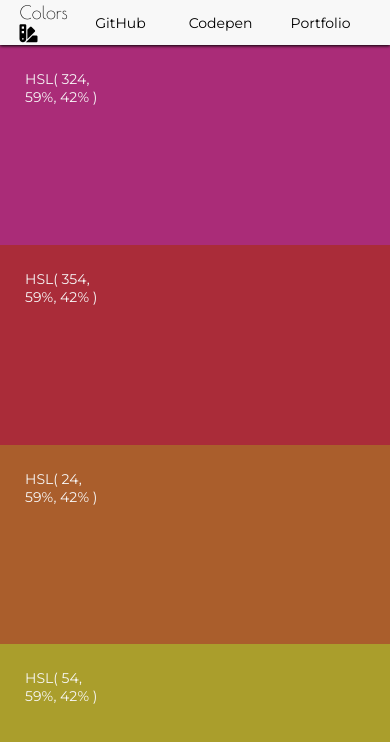
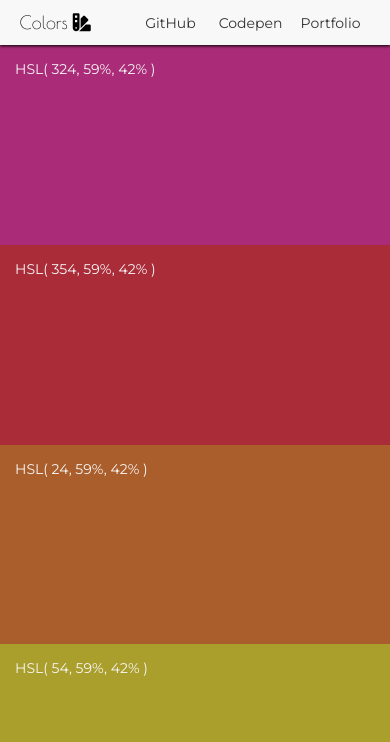
Before and after one commit to evanmags/Colors-2, a React (Create React App) app: page / in a window 390 px wide. Shown: the top 742 px of the page. Built offline with nearby package versions, Linux system fonts and the light colour scheme.

Commit message:
BEM and mobile styling

```diff
--- a/src/App.css
+++ b/src/App.css
@@ -1,24 +1,30 @@
-@import url('https://fonts.googleapis.com/css?family=Montserrat:300,400|Poiret+One');
+@import url("https://fonts.googleapis.com/css?family=Montserrat:300,400|Poiret+One");
 
-*{
+/* general styles */
+
+* {
   margin: 0;
   padding: 0;
   box-sizing: border-box;
 }
 
-body{
-  font-family: 'Montserrat', sans-serif;
+body {
+  font-family: "Montserrat", sans-serif;
   font-size: 14px;
   overflow: hidden;
 }
 
-#root, .App, .color_block{
+#root,
+.App,
+.colorBlock {
   overflow: hidden;
 }
 
-.navbar{
+/* Navbar styles */
+
+.navbar {
   position: fixed;
-  z-index: 1000000;
+  z-index: 100;
   width: 100vw;
   height: 45px;
   padding: 0 5vw;
@@ -29,33 +35,41 @@ body{
   box-shadow: 0 1px 3px;
 }
 
-.nav_brand{
-  font-family: 'Poiret One', cursive;
+.navbar_brand {
+  font-family: "Poiret One", cursive;
   font-size: 18px;
 }
 
-.btn_group{
+.brand_icon {
+  margin-left: 5px;
+}
+
+.navbar_buttons {
   display: flex;
   align-self: stretch;
 }
 
-.nav_btn{
-  width: 100px;
-  transition: all .3s;
+.navbar_btn {
+  width: 80px;
+  transition: all 0.2s;
+  color: #333;
+  text-decoration: none;
   display: flex;
   justify-content: center;
   align-items: center;
 }
 
-.nav_btn:hover{
+.navbar_btn:active {
   background: #3338;
   color: #eee;
 }
 
-.modal{
+/* modal styles */
+
+.modal {
   opacity: 1;
   position: absolute;
-  z-index: 1000000;
+  z-index: 100;
   margin: auto;
   min-height: 200px;
   min-width: 400px;
@@ -73,19 +87,21 @@ body{
   transition: all 2s;
 }
 
-.modal h2{
+.modal h2 {
   display: flex;
   justify-content: space-around;
   align-content: center;
   font-weight: 300;
 }
 
-.modal i{
+.modal i {
   font-size: 2rem;
   margin-right: 20px;
 }
 
-.cb_container{
+/* main container styles */
+
+.container {
   height: 100vh;
   width: 100vw;
   padding-top: 45px;
@@ -95,24 +111,29 @@ body{
   overflow: hidden;
 }
 
-.color_block{
+/* styling for the colorblocks */
+/* organized 'top-down' */
+
+.colorBlock {
   flex: 1 1 30%;
-  transition: all .3s , color 0s;
+  transition: all 0.3s, color 0s;
   display: flex;
   flex-direction: row;
   align-items: flex-start;
   justify-content: flex-start;
 }
 
-.color_block:hover{
+.colorBlock:hover {
   flex: 1 1 40%;
-  z-index: 100;
+  z-index: 10;
   box-shadow: 0 5px 20px #333;
 }
 
-.cb_head{
-  margin: 20px;
-  flex: 0 1 25%;
+/* block header */
+
+.colorBlock_head {
+  margin: 10px;
+  flex: 0 1 40%;
   align-self: flex-start;
   opacity: 1;
   display: flex;
@@ -120,30 +141,33 @@ body{
   align-items: flex-start;
   justify-content: space-around;
   z-index: 5;
-  transition: all .3s, color 0s;
+  transition: all 0.3s, color 0s;
 }
 
-.color_title{
+.head_title {
   margin: 5px;
   text-transform: uppercase;
   opacity: 0;
   transform-origin: left;
   transform: translateX(-20px) scaleX(0);
-  transition: transform .3s ease, opacity .3s linear, font-size .3s ease, color 0s;
+  transition: transform 0.3s ease, opacity 0.3s linear, font-size 0.3s ease,
+  color 0s;
 }
 
-.color_title:first-of-type{
+.head_title:first-of-type {
   transform: translateX(0px) scaleX(1);
   opacity: 1;
 }
 
-.color_block:hover .color_title{
+.colorBlock:hover .head_title {
   font-size: 12px;
   transform: translateX(0px) scaleX(1);
   opacity: 1;
 }
 
-.controls{
+/* control panel */
+
+.controls {
   max-width: 350px;
   flex: 0 1 30%;
   padding: 10px;
@@ -157,39 +181,39 @@ body{
   transform: translateX(300px);
   opacity: 0;
   z-index: 5;
-  transition: transform .3s ease, opacity .3s linear, color 0s;
+  transition: transform 0.3s ease, opacity 0.3s linear, color 0s;
 }
 
-.color_block:hover .controls{
+.colorBlock:hover .controls {
   opacity: 1;
   transform: translateX(0px);
 }
 
-#sliders{
-  display: flex;
-  flex-direction: column;
-  justify-content: space-around;
+.sliders_container {
+  display: none;
 }
 
-.slider{
+/* slider styling does not follow BEM practices */
+
+.slider {
   padding: 10px 15px 10px 5px;
   flex: 1 1 100%;
   display: flex;
   justify-content: space-between;
   flex-wrap: wrap;
-  transition: all .3s, color 0s;
+  transition: all 0.3s, color 0s;
 }
 
-.slider input[type=range]{
+.slider input[type="range"] {
   -webkit-appearance: none;
   background: transparent;
 }
 
-.slider input[type=range]:focus{
+.slider input[type="range"]:focus {
   outline: none;
 }
 
-.slider input[type=range]::-webkit-slider-thumb {
+.slider input[type="range"]::-webkit-slider-thumb {
   -webkit-appearance: none;
   border: 1px solid #000000;
   height: 20px;
@@ -200,7 +224,7 @@ body{
   margin-top: -8px;
 }
 
-.slider input[type=range]::-webkit-slider-runnable-track {
+.slider input[type="range"]::-webkit-slider-runnable-track {
   max-width: 150px;
   height: 5px;
   cursor: pointer;
@@ -208,8 +232,7 @@ body{
   border: 1px solid #010101;
 }
 
-.btn_row{
-  margin-left: 10px;
+.row {
   display: flex;
   flex-direction: column;
   align-items: stretch;
@@ -217,7 +240,7 @@ body{
   flex-wrap: wrap;
 }
 
-.btn {
+.colorBlock_btn {
   display: inline-block;
   text-align: center;
   border: 1px solid;
@@ -227,7 +250,7 @@ body{
   cursor: pointer;
 }
 
-.gradient_container{
+.gradientContainer {
   flex: 0 0 0%;
   height: 100%;
   align-self: stretch;
@@ -235,110 +258,113 @@ body{
   opacity: 0;
   flex-direction: column;
   align-items: stretch;
-  transition: all .5s ease, color 0s;
+  transition: all 0.5s ease, color 0s;
 }
 
-.gradient_container.open{
+.gradientContainer--open {
   opacity: 1;
   flex: 1 1 100%;
 }
 
-.gradient_container.open ~ .cb_head, .color_block:hover  .gradient_container.open + .cb_head .color_title, .gradient_container.open ~ .cb_head:hover{
+.gradientContainer--open ~ .colorBlock_head,
+.colorBlock:hover .gradientContainer--open + .colorBlock_head .head_title,
+.gradientContainer--open ~ .colorBlock_head:hover {
   opacity: 0;
   flex: 0 0 0%;
-  margin:0;
-  font-size: 0px !important;
+  margin: 0;
+  font-size: 0px;
 }
-.axial_gradient, .chroma_gradient, .tint_gradient{
+
+.gradient {
   flex: 1 1 30%;
   display: flex;
   flex-direction: row;
-  transition: all .3s, color 0s;
+  transition: all 0.3s, color 0s;
 }
 
-.gradient_container.open .axial_gradient:hover, .gradient_container.open .chroma_gradient:hover, .gradient_container.open .tint_gradient:hover{
+.gradientContainer--open .gradient:hover{
   flex: 1 1 50%;
 }
 
-.gradient_block{
+.gradient_block {
   flex: 0 0 0%;
   display: flex;
   justify-content: center;
   align-items: center;
   font-size: 0px;
-  transition: all .3s, color 0s;
+  transition: all 0.3s, color 0s;
   color: transparent;
 }
 
-.gradient_container.open .gradient_block{
+.gradientContainer--open .gradient_block {
   flex: 1 1 10%;
   font-size: 0px;
 }
 
-.gradient_container.open .gradient_block:hover{
+.gradientContainer--open .gradient_block:hover {
   flex: 1 1 20%;
   color: #333;
   font-size: 12px;
 }
 
-@media only screen and (min-width: 900px){
-  .color_title:first-of-type{
+@media only screen and (min-width: 900px) {
+  .head_title:first-of-type {
     font-size: 16px;
   }
 }
 
-@media only screen and (min-width: 820px){
-  .btn {
+@media only screen and (min-width: 820px) {
+  .colorBlock_btn {
     padding: 10px;
   }
 }
 
-@media only screen and (min-width: 800px){
-  .cb_container{
+@media only screen and (min-width: 800px) {
+  .container {
     flex-direction: row;
   }
 
-  .color_block{
+  .colorBlock {
     flex-direction: column;
     align-items: stretch;
   }
 
-  .cb_head{
+  .colorBlock_head {
     flex: 0 1 10%;
     align-items: center;
     align-self: center;
   }
 
-  .color_title{
+  .head_title {
     transform-origin: top;
     transform: translateY(-20px) scaleY(0);
   }
 
-  .color_title:first-of-type{
+  .head_title:first-of-type {
     transform: translateY(0px) scaleY(1);
   }
 
-  .color_block:hover .color_title{
+  .colorBlock:hover .head_title {
     font-size: 14px;
     transform: translateY(0px) scaleY(1);
   }
 
-  .gradient_container{
+  .gradientContainer {
     flex-direction: row;
   }
 
-  .axial_gradient, .chroma_gradient, .tint_gradient{
+  .gradient {
     flex-direction: column;
   }
 
-  .gradient_container.open .gradient_block{
+  .gradientContainer.open .gradient_block {
     color: #333;
     font-size: 12px;
   }
 
-  .controls{
+  .controls {
     width: 100%;
-    flex: 0 0 30%;
+    flex: 0 0 33%;
     padding: 30px;
     margin-top: auto;
     margin-left: 0;
@@ -348,20 +374,44 @@ body{
     transform: translateY(300px);
   }
 
-  .color_block:hover .controls{
+  .colorBlock:hover .controls {
     transform: translateY(0px);
   }
 
-  .slider{
+  .slider {
     padding: 5px 15px;
   }
 
-  .btn_row{
-    margin-top: 10px;
-    flex-direction: row
+  .row {
+    margin-top: 20px;
+    flex-direction: row;
   }
 
-  .btn{
+  .colorBlock_btn {
     align-self: center;
   }
 }
+
+@media only screen and (min-width: 540px) {
+  .colorBlock_head{
+    margin: 20px;
+  }
+  .sliders_container {
+    display: flex;
+    flex-direction: column;
+    justify-content: space-around;
+  }
+
+  .navbar_btn{
+    width: 100px;
+  }
+
+  .navbar_btn:hover {
+    background: #3338;
+    color: #eee;
+  }
+
+  .row {
+    margin-left: 10px;
+  }
+}
--- a/src/components/btn.js
+++ b/src/components/btn.js
@@ -15,7 +15,7 @@ class Btn extends Component {
     return (
       <div
         id={this.state.id}
-        className="btn"
+        className="colorBlock_btn"
         onClick={this.props.onClick}
       >
         {this.props.children}
--- a/src/components/colorblock/colorblock.js
+++ b/src/components/colorblock/colorblock.js
@@ -121,7 +121,7 @@ class ColorBlock extends Component {
     return false;
   }
   show_gradient(){
-    document.getElementById(this.state.id).querySelector('.gradient_container').classList.toggle('open')
+    document.getElementById(this.state.id).querySelector('.gradientContainer').classList.toggle('gradientContainer--open')
   }
   handle_gradient_click(e){
     let color = e.target.style.background;
@@ -169,14 +169,14 @@ class ColorBlock extends Component {
     return (
       <div
         id={this.state.id}
-        className="color_block"
+        className="colorBlock"
         style={{ background: this.create_HSL(), color: this.set_color() }}
       >
       <GradientContainer state={this.state} onClick={this.handle_gradient_click}/>
-        <div className="cb_head">
-          <p className="color_title">{this.create_HSL()}</p>
-          <p className="color_title">{this.create_RGB()}</p>
-          <p className="color_title">{this.create_HEX()}</p>
+        <div className="colorBlock_head">
+          <p className="head_title">{this.create_HSL()}</p>
+          <p className="head_title">{this.create_RGB()}</p>
+          <p className="head_title">{this.create_HEX()}</p>
         </div>
         <div className="controls">
           <SliderGroup
@@ -187,7 +187,7 @@ class ColorBlock extends Component {
               this.handle_mouseup
             ]}
           />
-          <div className="btn_row">
+          <div className="row">
             <Btn id="lock" onClick={this.handle_lock}>
               {this.state.locked ? (
                 <span>
--- a/src/components/colorblock/container.js
+++ b/src/components/colorblock/container.js
@@ -40,7 +40,7 @@ class ColorBlockContainer extends Component {
     });
   }
   handle_click(e) {
-    if ( Array.from(document.querySelectorAll(".color_block")).includes(e.target) ) {
+    if ( Array.from(document.querySelectorAll(".colorBlock")).includes(e.target) ) {
       this.create_color();
     }
   }
@@ -49,7 +49,7 @@ class ColorBlockContainer extends Component {
   }
   render() {
     return (
-      <div className="cb_container" onClick={this.handle_click}>
+      <div className="container" onClick={this.handle_click}>
         <ColorBlock id="cb1" style={this.state.color1} />
         <ColorBlock id="cb2" style={this.state.color2} />
         <ColorBlock id="cb3" style={this.state.color3} />
--- a/src/components/gradients/axial.js
+++ b/src/components/gradients/axial.js
@@ -16,7 +16,7 @@ class AxialGradient extends Component {
   }
   render() {
     return (
-      <div className="axial_gradient">
+      <div className="axial gradient">
         <GradBlock
           h={true}
           hue={this.state.hue - 25}
--- a/src/components/gradients/chroma.js
+++ b/src/components/gradients/chroma.js
@@ -16,7 +16,7 @@ class ChromaGradient extends Component {
   }
   render() {
     return (
-      <div className="chroma_gradient">
+      <div className="chroma gradient">
         <GradBlock
           s={true}
           sat={this.state.sat - 25}
--- a/src/components/gradients/container.js
+++ b/src/components/gradients/container.js
@@ -23,7 +23,7 @@ class GradientContainer extends Component{
   }
   render(){
     return(
-      <div className="gradient_container">
+      <div className="gradientContainer">
         <AxialGradient state={this.state}/>
         <ChromaGradient state={this.state}/>
         <TintGradient state={this.state}/>
--- a/src/components/gradients/tint.js
+++ b/src/components/gradients/tint.js
@@ -16,7 +16,7 @@ class TintGradient extends Component {
   }
   render() {
     return (
-      <div className="tint_gradient">
+      <div className="tint gradient">
         <GradBlock
           l={true}
           light={this.state.light - 25}
--- a/src/components/navbar.js
+++ b/src/components/navbar.js
@@ -2,20 +2,22 @@ import React, { Component } from 'react';
 
 function NavBtn(props){
   return(
-    <div className="nav_btn">{props.label}</div>
+    <a href={props.href} className="navbar_btn">{props.label}</a>
   )
 }
 
 
 const NavBtnGroup =(
-      <div className="btn_group">
-        <NavBtn label="GitHub"/>
-        <NavBtn label="Codepen"/>
+      <div className="navbar_buttons">
+        <NavBtn label="GitHub" href="https://github.com/evanmags"/>
+        <NavBtn label="Codepen" href="https://codepen.io/emags112/"/>
         <NavBtn label="Portfolio"/>
       </div>
     )
 
-const NavBrand = ( <div className="nav_brand">Colors <i className="fas fa-swatchbook"></i></div> )
+const NavBrand = (  <div className="navbar_brand">Colors
+                      <i className="fas fa-swatchbook brand_icon"></i>
+                    </div> )
 
 class Navbar extends Component {
   render(){
--- a/src/components/sliders.js
+++ b/src/components/sliders.js
@@ -25,7 +25,7 @@ class Slider extends Component {
 class SliderGroup extends Component {
   render() {
     return (
-      <div id="sliders">
+      <div className="sliders_container">
         <Slider
           default={this.props.hue}
           handlers={this.props.handlers}
```
